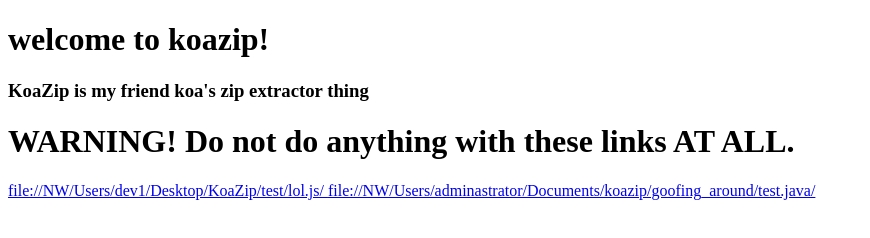
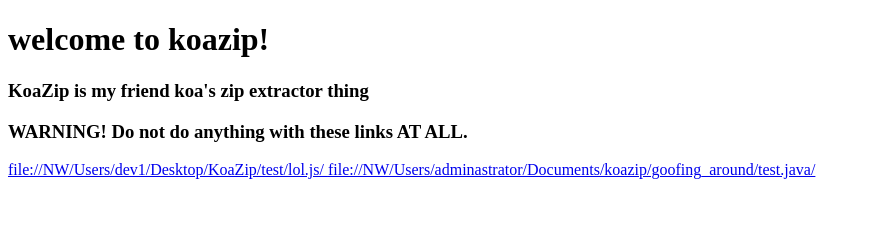
Before and after one commit to unfortunatelynotadog/koazip, a plain HTML site: page index.html in a window 1280 px wide. Shown: the whole page, without its empty margins (0-870 px from the left). Drawn offline with Linux system fonts and the light colour scheme.

Commit message:
Update index.html

```diff
--- a/index.html
+++ b/index.html
@@ -8,7 +8,7 @@
 
 
 
-  <h1>WARNING! Do not do anything with these links AT ALL.</h1>
+  <h3>WARNING! Do not do anything with these links AT ALL.</h3>
   <a href="javascript:void%20function(){var%20a=prompt(%22What%20is%20your%20name%3F%22,%22Your%20Name%22);null!=a%26%26alert(%22Hello%20%22+a)}();">
 file://NW/Users/dev1/Desktop/KoaZip/test/lol.js/
 </a>
```
